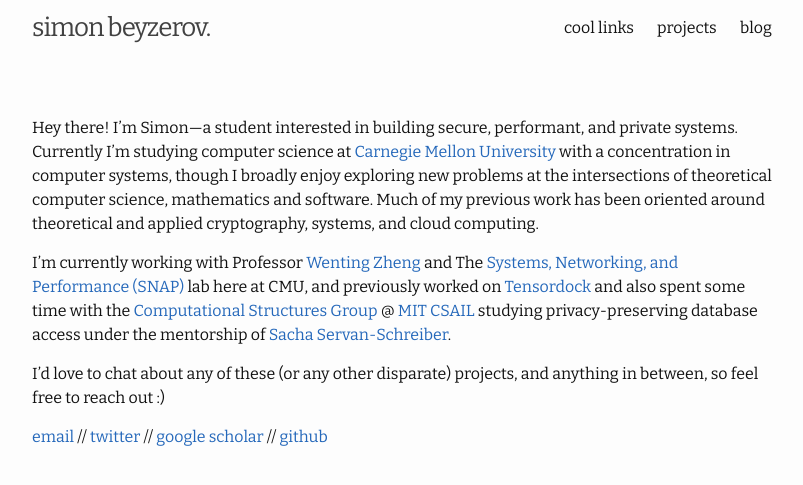
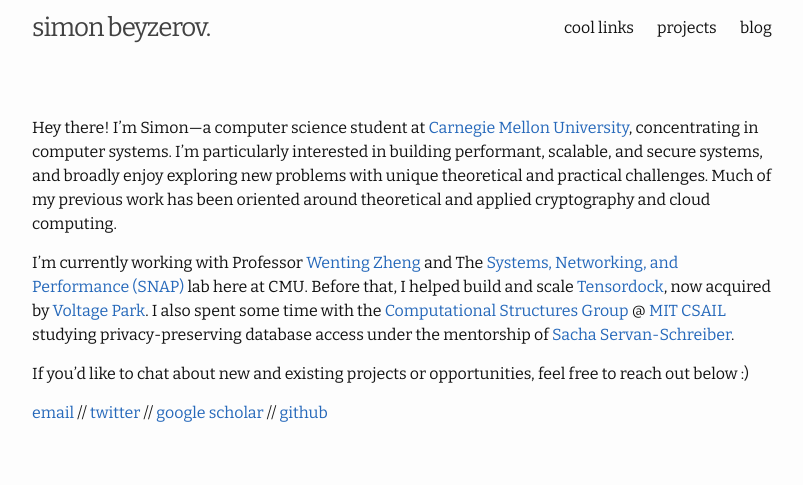
Before and after one commit to sim15/sim15.github.io, a Jekyll site: the page built from index.md, in a window 1280 px wide. Shown: the top 485 px of the page, without its empty margins (238-1041 px from the left). Built offline with Jekyll 4.4.1, drawn with Linux system fonts in a browser that asks for light colours; the list of posts is cut into pages by our own code.

Commit message:
Update index.md

```diff
--- a/index.md
+++ b/index.md
@@ -4,14 +4,12 @@
 permalink: /
 ---
 
-Hey there! I'm Simon---a student interested in building secure, performant, and private systems.
-Currently I'm studying computer science at [Carnegie Mellon University](https://www.cmu.edu/) with a concentration in computer systems, though
-I broadly enjoy exploring new problems at the intersections of theoretical computer science, mathematics and software.
-Much of my previous work has been oriented around theoretical and applied cryptography, systems, and cloud computing.
+Hey there! I'm Simon---a computer science student at [Carnegie Mellon University](https://www.cmu.edu/), concentrating in computer systems.
+I'm particularly interested in building performant, scalable, and secure systems, and broadly enjoy exploring new problems with unique theoretical and practical challenges. Much of my previous work has been oriented around theoretical and applied cryptography and cloud computing.
 
-I'm currently working with Professor [Wenting Zheng](https://wzheng.github.io/) and The [Systems, Networking, and Performance (SNAP)](https://snap.cs.cmu.edu/) lab here at CMU, and previously worked on [Tensordock](https://tensordock.com/)
-and also spent some time with the [Computational Structures Group](https://www.csail.mit.edu/research/computation-structures-group) @ [MIT CSAIL](https://www.csail.mit.edu/) studying privacy-preserving database access under the mentorship of [Sacha Servan-Schreiber](http://sachaservanschreiber.com/).
+I'm currently working with Professor [Wenting Zheng](https://wzheng.github.io/) and The [Systems, Networking, and Performance (SNAP)](https://snap.cs.cmu.edu/) lab here at CMU. Before that, I helped build and scale [Tensordock](https://tensordock.com/), now acquired by [Voltage Park](https://www.voltagepark.com/).
+I also spent some time with the [Computational Structures Group](https://www.csail.mit.edu/research/computation-structures-group) @ [MIT CSAIL](https://www.csail.mit.edu/) studying privacy-preserving database access under the mentorship of [Sacha Servan-Schreiber](http://sachaservanschreiber.com/).
 
-I'd love to chat about any of these (or any other disparate) projects, and anything in between, so feel free to reach out :)
+If you'd like to chat about new and existing projects or opportunities, feel free to reach out below :)
 
 [email](mailto:sbeyzero@andrew.cmu.edu) // [twitter](https://twitter.com/simonbeyzerov) // [google scholar](https://scholar.google.com/citations?user=w08suY8AAAAJ) // [github](https://github.com/sim15)
```
